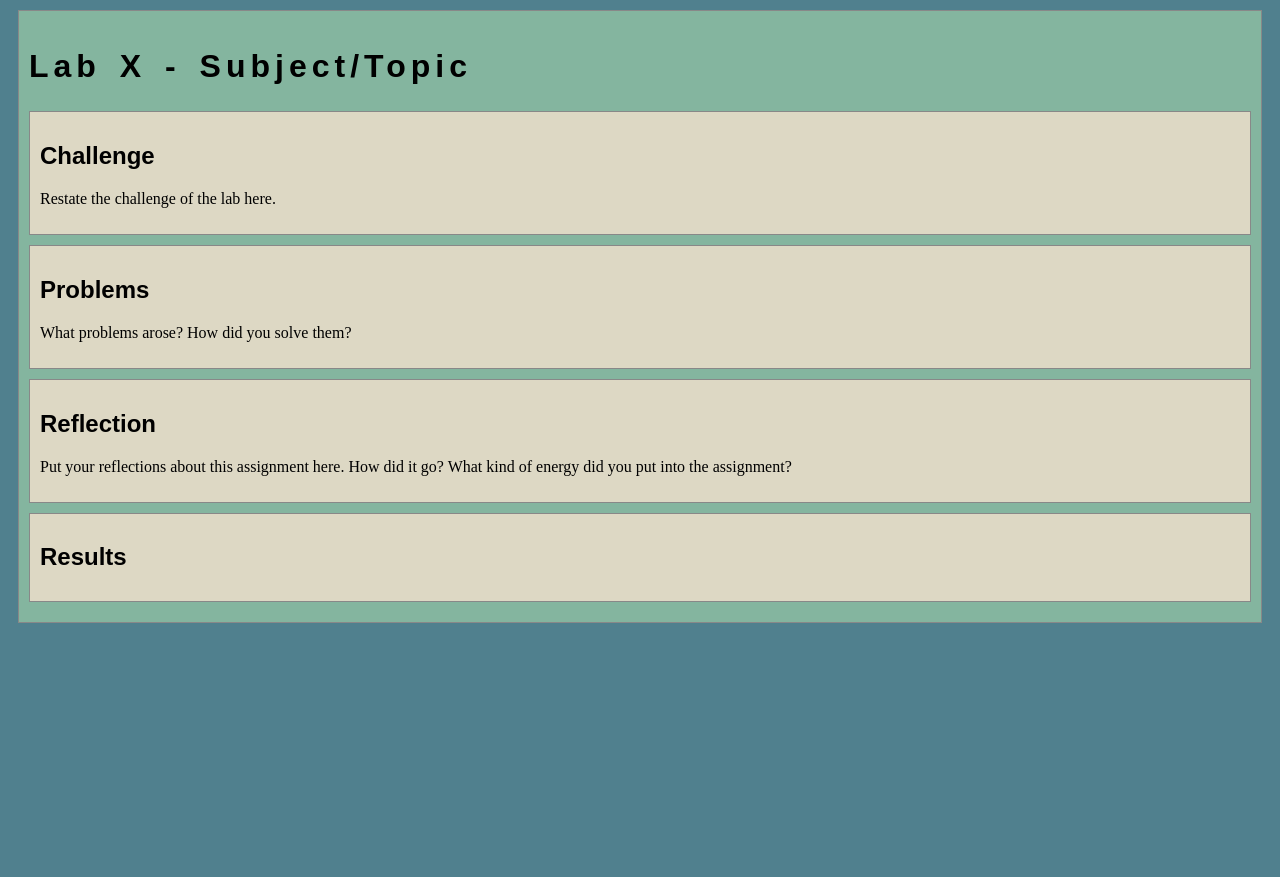
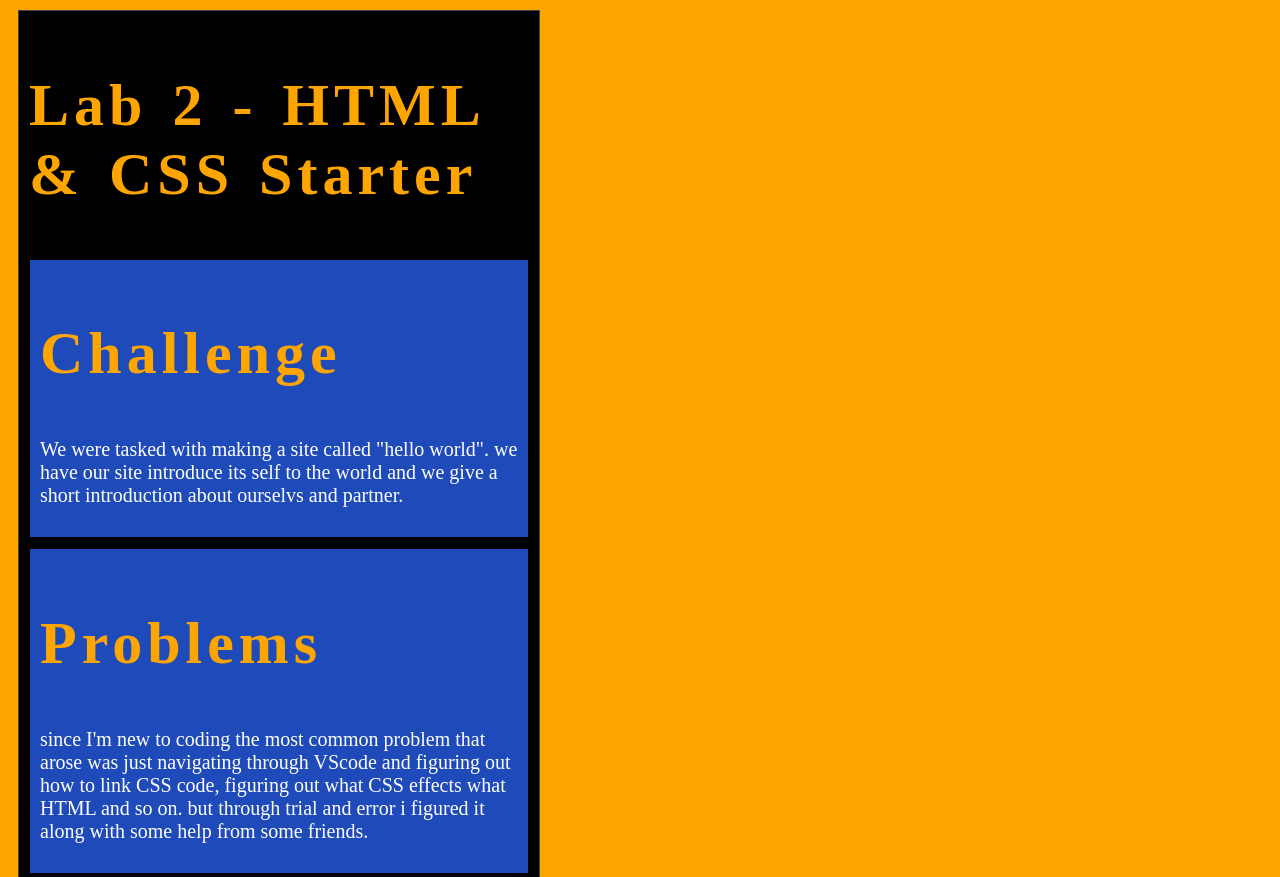
Before and after one commit to NanoChesus/Art101, a plain HTML site: page lab2/index.html in a window 1280 px wide. Shown: the top 877 px of the page. Before the commit the page ends 800 px from the top, so only its background shows below. Drawn offline with nearby package versions, Linux system fonts and the light colour scheme.

Commit message:
Added information about myself
in this assignment I added information to the sections where they asked about the purpose of the assignment, the problems that arose, and the results.
I also added a photo of myself to the website and re-sized it to the right size.

```diff
--- a/css/homepage.css
+++ b/css/homepage.css
@@ -1,6 +1,6 @@
 /* this css file will only style the homepage of our site */
 
-.cat-photo {
+.self-portrait {
   margin: 10px;
-  max-width: 500px;
+  max-width: 1000px;
 }
--- a/css/site.css
+++ b/css/site.css
@@ -4,33 +4,34 @@
 
 /* we can select an html element tag, in this case "body" will apply to the whole document */
 body {
-  background-color: #50808E;
+  background-color: orange;
 }
 
 /* we can have rules apply to multiple elements at the same time with commas */
 h1,h2,h3 {
-  font-family: sans-serif;
+  font-family: "comic sans";
 }
 
 /* and we can have rules that overlap other rules, both take effect */
 h1 {
-  letter-spacing: 5px;
+  letter-spacing: 10px;
   word-spacing: 5px;
   font-size: 200%;
 }
 
 /* the hashtag in a CSS selector selects an element by id, e.g., id="content" */
+/* this is where i will add my paragargh*/
 #content {
   margin: 10px;
   padding: 10px;
-  border: solid 1px #888;
-  background-color: #84B59F;
+  border: solid 1px #000000;
+  background-color: #ba1f1f;
 }
 
 /* the period in a CSS selector selects an element by class, e.g., class="minor-section" */
 .minor-section {
   padding: 10px;
   margin-bottom: 10px;
-  border: solid 1px #888;
-  background-color: #A3C9A8;
+  border: solid 1px black;
+  background-color: #1f4bba;
 }
--- a/lab2/css/lab.css
+++ b/lab2/css/lab.css
@@ -1,9 +1,34 @@
 /* Here we can set styles for this lab page that we don't want to effect others pages */
 
 /* the period in a CSS selector selects an element by class, e.g., class="minor-section" */
-.minor-section {
+  h1{
+    color: orange;
+    letter-spacing: 5px;
+    word-spacing: 5px;
+    font-size: 300%;
+  }
+  h2{
+    color: orange;
+    letter-spacing: 5px;
+    word-spacing: 5px;
+    font-size: 300%;
+  }
+  p{
+    color: white
+  }
+  #content {
+    background-color: black;
+    width: 500px;
+    min-height: 300px;
     padding: 10px;
-    margin-bottom: 10px;
-    border: solid 1px #888;
-    background-color: #DDD8C4;
+    margin: 10px;
+    border: solid 1px #444444;
+    font-size: 20px;
   }
+  padding{
+    color:red
+  }
+  .lobsterphoto {
+    margin: 10px;
+    max-width: 480px;
+  }
--- a/lab2/index.html
+++ b/lab2/index.html
@@ -2,7 +2,7 @@
 <html>
 <head>
 	<!-- This title is used for tabs and bookmarks -->
-	<title>Lab X - Subject/Topic</title>
+	<title>Lab 2 - HTML & CSS Starter</title>
 
 	<!-- Use UTF character set, a good idea with any webpage -->
   	<meta charset="UTF-8" />
@@ -23,24 +23,28 @@
 	<!-- Style this page by changing the CSS in ../css/site.css or css/lab.css -->
 	<main id="content">
 		<section>
-			<h1>Lab X - Subject/Topic</h1>
+			<h1>Lab 2 - HTML & CSS Starter</h1>
 			<div class="minor-section">
 					<h2>Challenge</h2>
-					<p>Restate the challenge of the lab here.</p>
+					<p>We were tasked with making a site called "hello world". we have our site
+						introduce its self to the world and we give a short introduction about ourselvs and partner.
+					</p>
 			</div>
 
 			<div class="minor-section">
 					<h2>Problems</h2>
-					<p>What problems arose? How did you solve them? </p>
+					<p>since I'm new to coding the most common problem that arose was just navigating through VScode and figuring out how to link CSS code, figuring out what CSS effects what HTML and so on.
+						but through trial and error i figured it along with some help from some friends. </p>
 			</div>
 
 			<div class="minor-section">
 					<h2>Reflection</h2>
-					<p>Put your reflections about this assignment here. How did it go? What kind of energy did you put into the assignment? </p>
+					<p>It went tell, it didn't take as long as i thought and after a while I start to get in the groov of things and felt like I was learning how to speak and read HTML/CSS. I went into this assignment with enthusiasm because I have always thought learning how to code is so cool, and it is! it felt like learning a 3rd language. </p>
 			</div>
 
 			<div class="minor-section">
 					<h2>Results</h2>
+					<p> we finished out websites with our introductions and a new styalized CSS to give it some soul.</p>
 					<div id="output"></div>
 			</div>
 		</section>
```
Also changed, not shown: index.html (+17 -4 lines), lab2/helloworld.html (added, +31 -0 lines), lab3/index.html (+8 -4 lines), lab2/img/Red-Lobster-gold.jpg (added), lab3/img/file-structure.png (added), lab3/img/summary.png (added), 1 other file.
